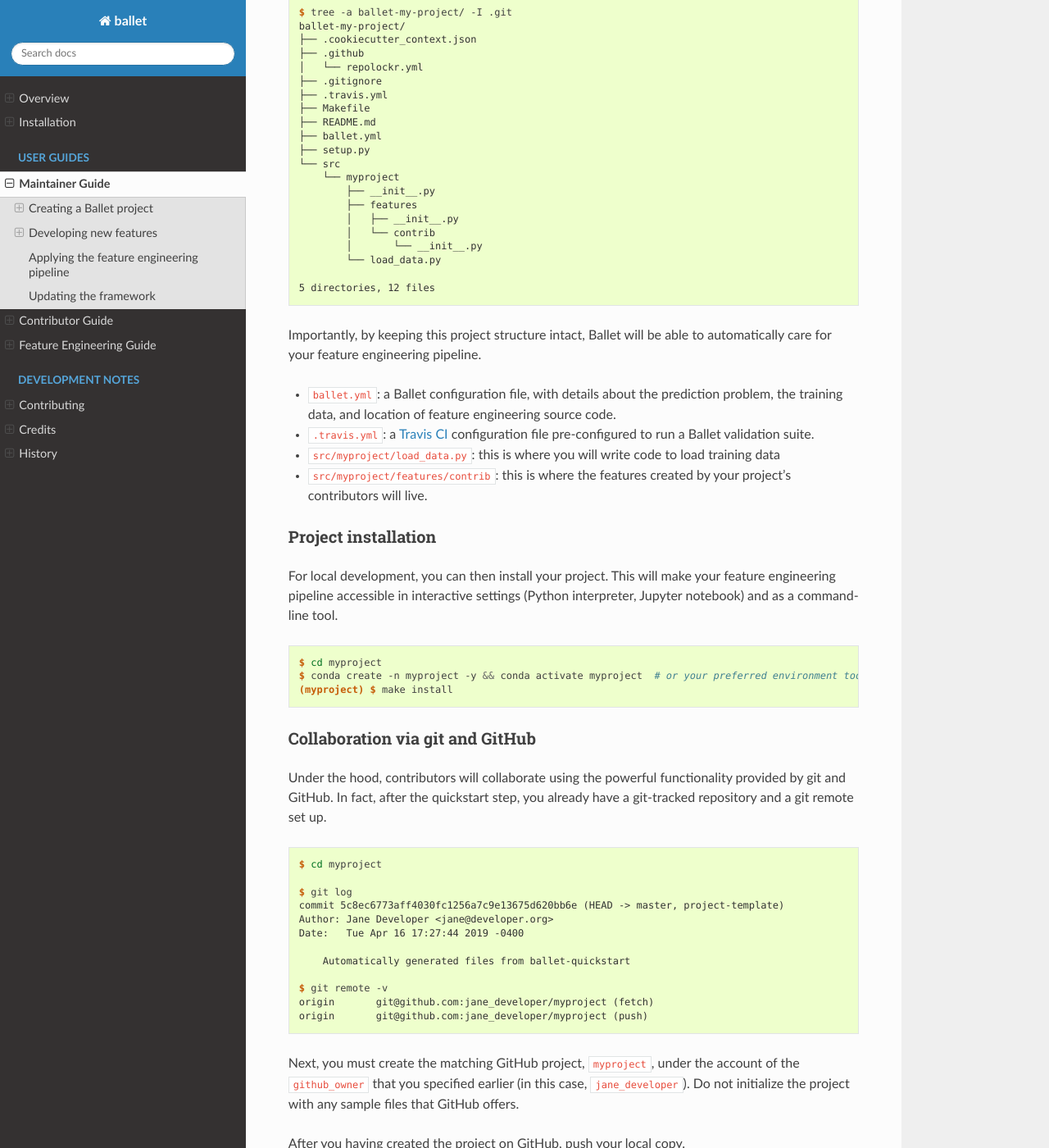
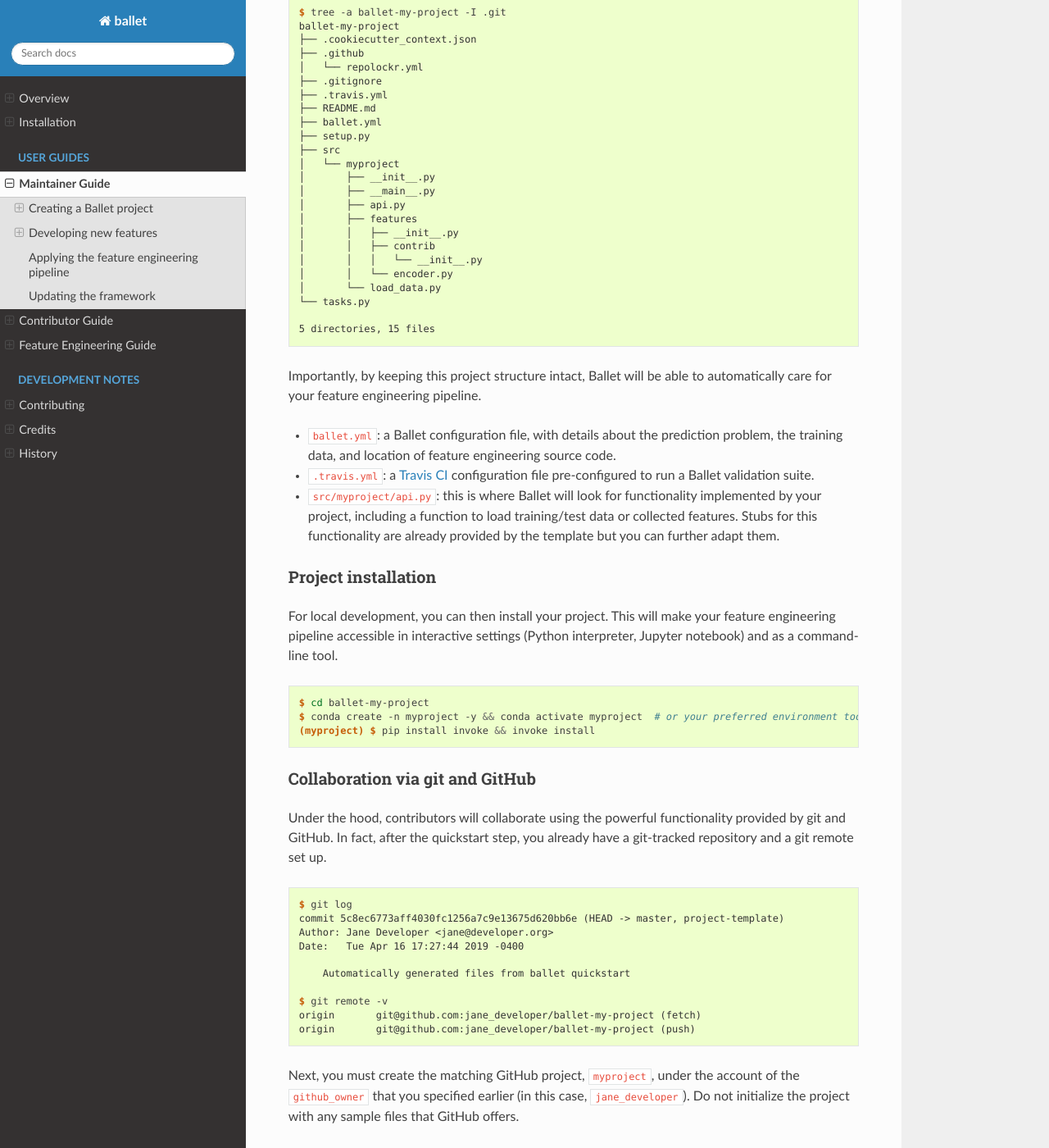
Before and after one commit to ballet/ballet, a Sphinx documentation site: the page built from docs/maintainer_guide.rst, in a window 1280 px wide and 1400 px high, scrolled down 2002 px. Shown: the whole window at 82% size. Built offline with Sphinx 7.4.7 and the Read the Docs theme 2.0.0, drawn with Linux system fonts in a browser that asks for light colours; pages that are not in the unit, such as notebooks, are missing from menus; some of the changed text lies outside the part shown.

Commit message:
Use FeatureEngineeringProject abstraction

```diff
--- a/docs/feature_engineering_guide.rst
+++ b/docs/feature_engineering_guide.rst
@@ -86,8 +86,7 @@
 .. code-block:: python
 
    import pandas as pd
-   from ballet.pipeline import FeatureEngineeringPipeline
-   pipeline = FeatureEngineeringPipeline([feature])
+   pipeline = feature.as_feature_engineering_pipeline()  # type: ballet.pipeline.FeatureEngineeringPipeline
    pipeline.fit_transform(X_df)
    # array([[31770],
    #        [11622],
--- a/docs/installation.rst
+++ b/docs/installation.rst
@@ -8,6 +8,8 @@
 
 - the ballet CLI
 - the ballet Python SDK
+- the ballet feature engineering "plugin"
+- the ballet project template and feature template
 
 Stable release
 --------------
--- a/docs/maintainer_guide.rst
+++ b/docs/maintainer_guide.rst
@@ -103,27 +103,30 @@
 
 .. code-block:: console
 
-   $ tree -a ballet-my-project/ -I .git
-   ballet-my-project/
+   $ tree -a ballet-my-project -I .git
+   ballet-my-project
    ├── .cookiecutter_context.json
    ├── .github
    │   └── repolockr.yml
    ├── .gitignore
    ├── .travis.yml
-   ├── Makefile
    ├── README.md
    ├── ballet.yml
    ├── setup.py
-   └── src
-       └── myproject
-           ├── __init__.py
-           ├── features
-           │   ├── __init__.py
-           │   └── contrib
-           │       └── __init__.py
-           └── load_data.py
+   ├── src
+   │   └── myproject
+   │       ├── __init__.py
+   │       ├── __main__.py
+   │       ├── api.py
+   │       ├── features
+   │       │   ├── __init__.py
+   │       │   ├── contrib
+   │       │   │   └── __init__.py
+   │       │   └── encoder.py
+   │       └── load_data.py
+   └── tasks.py
 
-   5 directories, 12 files
+   5 directories, 15 files
 
 Importantly, by keeping this project structure intact, Ballet will be able to automatically care
 for your feature engineering pipeline.
@@ -132,9 +135,9 @@
   training data, and location of feature engineering source code.
 * ``.travis.yml``: a `Travis CI`_ configuration file pre-configured to run a Ballet validation
   suite.
-* ``src/myproject/load_data.py``: this is where you will write code to load training data
-* ``src/myproject/features/contrib``: this is where the features created by your project's
-  contributors will live.
+* ``src/myproject/api.py``: this is where Ballet will look for functionality implemented by your
+  project, including a function to load training/test data or collected features. Stubs for this
+  functionality are already provided by the template but you can further adapt them.
 
 Project installation
 ~~~~~~~~~~~~~~~~~~~~
@@ -145,9 +148,9 @@
 
 .. code-block:: console
 
-   $ cd myproject
+   $ cd ballet-my-project
    $ conda create -n myproject -y && conda activate myproject  # or your preferred environment tool
-   (myproject) $ make install
+   (myproject) $ pip install invoke && invoke install
 
 Collaboration via git and GitHub
 ~~~~~~~~~~~~~~~~~~~~~~~~~~~~~~~~
@@ -158,18 +161,16 @@
 
 .. code-block:: console
 
-   $ cd myproject
-
    $ git log
    commit 5c8ec6773aff4030fc1256a7c9e13675d620bb6e (HEAD -> master, project-template)
    Author: Jane Developer <jane@developer.org>
    Date:   Tue Apr 16 17:27:44 2019 -0400
 
-       Automatically generated files from ballet-quickstart
+       Automatically generated files from ballet quickstart
 
    $ git remote -v
-   origin	git@github.com:jane_developer/myproject (fetch)
-   origin	git@github.com:jane_developer/myproject (push)
+   origin	git@github.com:jane_developer/ballet-my-project (fetch)
+   origin	git@github.com:jane_developer/ballet-my-project (push)
 
 Next, you must create the matching GitHub project, ``myproject``, under the account of the
 ``github_owner`` that you specified earlier (in this case, ``jane_developer``). Do not
@@ -220,7 +221,7 @@
 Validating features
 ~~~~~~~~~~~~~~~~~~~
 
-The ``myproject`` repository has received a new pull request which triggers an automatic
+The ``ballet-my-project`` repository has received a new pull request which triggers an automatic
 evaluation.
 
 1. The PR is examined by the CI service.
@@ -252,24 +253,25 @@
 
 .. code-block:: python
 
-   import myproject
+   from myproject.api import build, load_data
 
-   # load training data and fit pipeline
-   X_df_tr, y_df_tr = myproject.load_data.load_data()
-   out = myproject.features.build(X_df_tr, y_df_tr)
-   mapper_X = out.mapper_X
-   encoder_y = out.encoder_y
+   # load training data
+   X_df_tr, y_df_tr = load_data()
+
+   # fit pipeline to training data
+   result = build(X_df_tr, y_df_tr)
+   pipeline, encoder = result.pipeline, result.encoder
 
    # load new data and apply pipeline
-   X_df, y_df = myproject.load_data.load_data(input_dir='/path/to/new/data')
-   X = mapper_X.transform(X_df)
-   y = encoder_y.transform(y_df)
+   X_df, y_df = load_data(input_dir='/path/to/new/data')
+   X = pipeline.transform(X_df)
+   y = encoder.transform(y_df)
 
 For command-line usage:
 
 .. code-block:: console
 
-   $ myproject-engineer-features path/to/test/data path/to/features/output
+   $ python -m myproject engineer-features path/to/test/data path/to/features/output
 
 Updating the framework
 ----------------------
--- a/setup.py
+++ b/setup.py
@@ -48,6 +48,7 @@
     'bumpversion>=0.5.3',
     'pip>=9.0.1',
     'watchdog>=0.8.3',
+    'invoke>=1.4',
 
     # docs
     'm2r>=0.2.0',
```
Also changed, not shown: other parts of docs/maintainer_guide.rst (+1 -1 lines), 10 other files.
